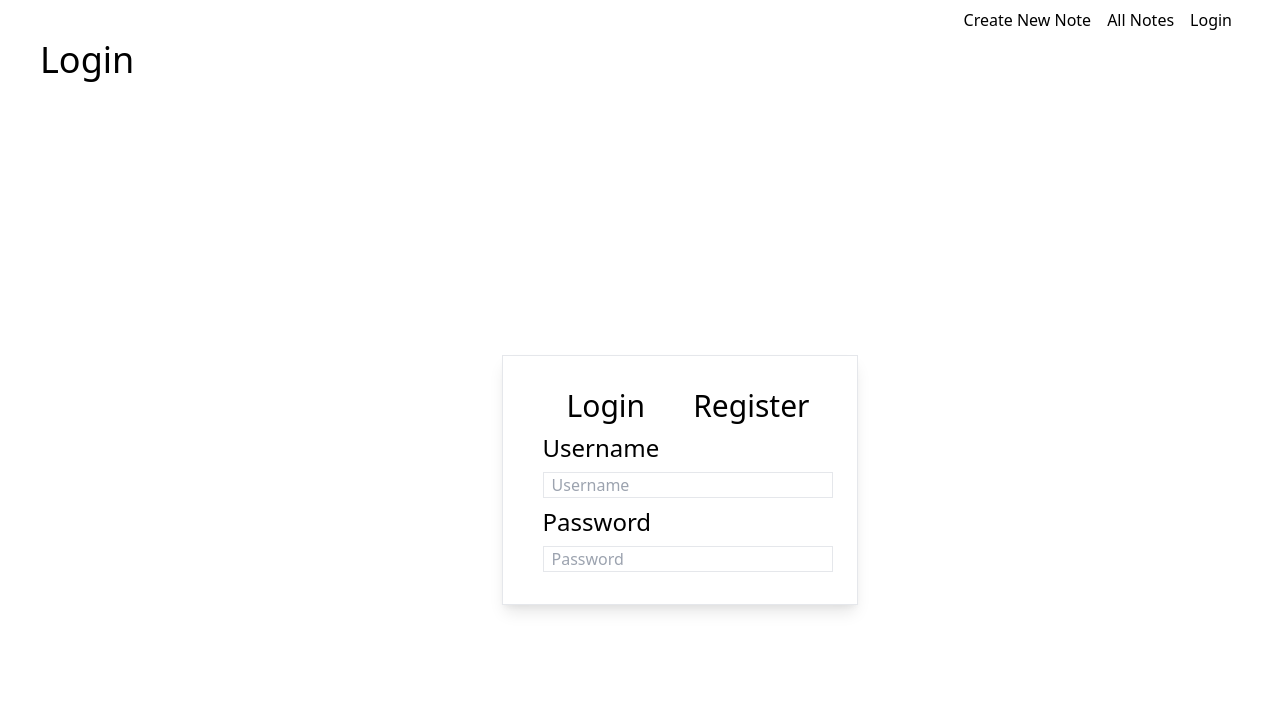
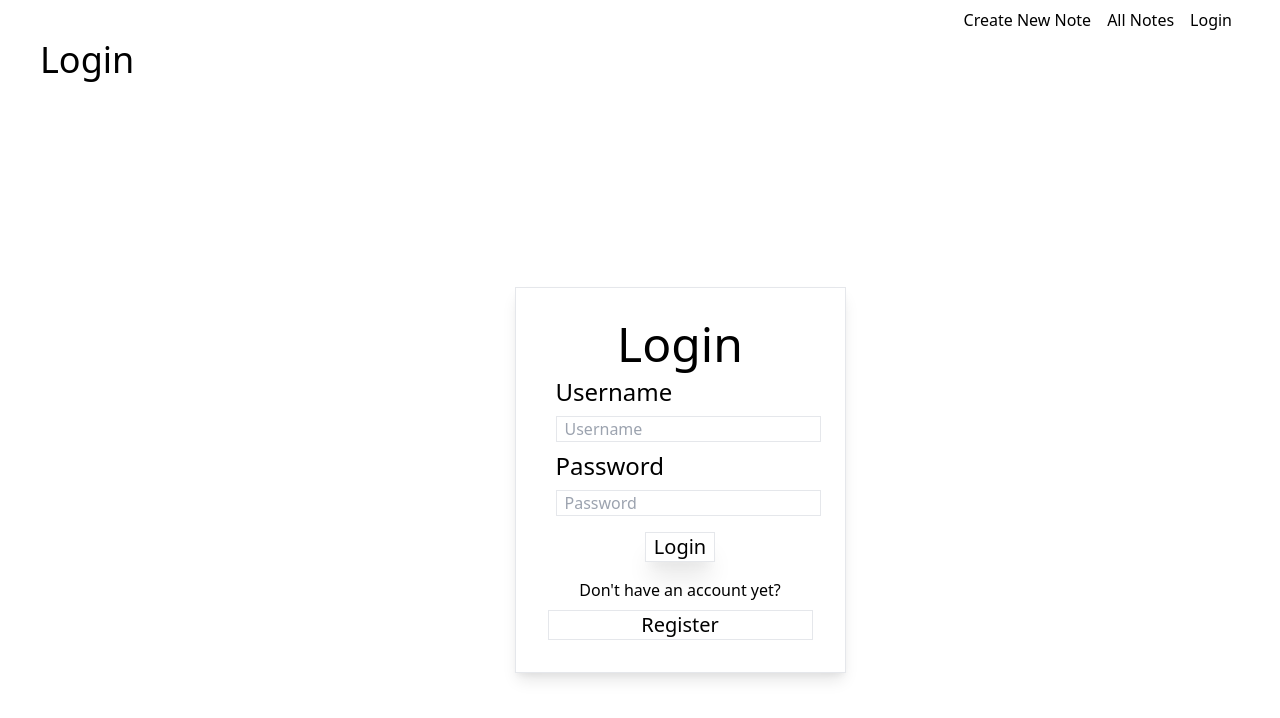
Before and after one commit to apetrovic6/notes-fullstack-frontend, a Next.js app: page / in a window 1280 px wide. Shown: the top 718 px of the page. Built offline with nearby package versions, Linux system fonts and the light colour scheme.

Commit message:
implemented a register page. Register form is functional

```diff
--- a/components/CardComponent.js
+++ b/components/CardComponent.js
@@ -3,7 +3,7 @@ import Link from "next/link";
 const CardComponent = ({ title, content, id }) => {
   return (
     <Link href={`/Notes/${id}`}>
-      <button className="border shadow-lg px-2 py-2  max-h-42 max-w-xs w-4/5">
+      <button className="border shadow-lg px-2 py-2  max-h-42 max-w-xs w-4/5 hover:bg-gray-100">
         <h2 className="text-xl text-left ">{title}</h2>
         <p className="text-base text-left truncate  ">{content}</p>
       </button>
--- a/pages/Notes/[noteId].js
+++ b/pages/Notes/[noteId].js
@@ -28,7 +28,6 @@ const NoteId = () => {
     try {
       await axios.delete(`http://localhost:5000/api/notes/${noteId}`);
       router.push("/Notes");
-      console.log(noteId);
     } catch (err) {
       console.log(err);
     }
@@ -36,14 +35,15 @@ const NoteId = () => {
 
   const onEdit = () => {
     setIsEditing(true);
-    setNewTitle(noteDetail.title);
-    setNewContent(noteDetail.content);
+    setTitle(noteDetail.title);
+    setContent(noteDetail.content);
   };
 
   const onUpdate = async () => {
     const updatedNote = { title, content };
-    console.log(updatedNote);
     await axios.put(`http://localhost:5000/api/notes/${noteId}`, updatedNote);
+    setIsEditing(false);
+    getNoteDetail();
   };
 
   if (!noteDetail) {
@@ -81,20 +81,22 @@ const NoteId = () => {
         </div>
       </div>
       <div>
+        {isEditing ? (
+          <div>
             <div className="flex justify-end ">
               <button
                 onClick={onUpdate}
-            className="px-2 border shadow-lg bg-green-400"
+                className="px-2 border shadow-lg bg-green-400 focus:outline-none"
               >
                 UPDATE
               </button>
             </div>
-        {isEditing ? (
             <textarea
               className="shadow-lg border my-2 py-2 px-2 w-full h-screen"
               value={content}
               onChange={(e) => setContent(e.target.value)}
             />
+          </div>
         ) : (
           <p className="shadow-lg border my-2 py-2 px-2">
             {noteDetail.content}
--- a/pages/index.js
+++ b/pages/index.js
@@ -1,21 +1,25 @@
-import React from "react";
+import { useState } from "react";
+import Link from "next/link";
+const Login = () => {
+  const [username, setUsername] = useState();
+  const [password, setPassword] = useState();
 
-const Login = () => {
+  const login = async () => {
+    await axios;
+  };
+
+  const onSubmit = (e) => {
+    e.preventDefault();
+  };
   return (
     <div>
       <h1 className="text-4xl">Login</h1>
       <div className="w-screen h-screen flex items-center justify-center ">
-        <form className="border shadow-lg py-8 px-8">
-          <div className="">
-            <span className="text-3xl flex text-justify ">
-              <div className="mx-2">
-                <button className="mx-2  px-2 w-full">Login</button>
-              </div>
-              <div className="mx-2 ">
-                <button className="mx-2  px-2 w-full">Register</button>
-              </div>
-            </span>
+        <form onSubmit={onSubmit} className="border shadow-lg py-8 px-8">
+          <div className="text-5xl flex text-center ">
+            <h1 className="mx-2  px-2 w-full mx-2 px-2 w-full">Login</h1>
           </div>
+
           <div className="my-2">
             <div className="mb-2">
               <label className="text-2xl mx-2">Username</label>
@@ -24,6 +28,7 @@ const Login = () => {
               <input
                 className="border px-2 mx-2 w-full"
                 placeholder="Username"
+                onChange={(e) => setUsername(e.target.value)}
               />
             </div>
           </div>
@@ -35,9 +40,21 @@ const Login = () => {
               <input
                 className="border px-2 mx-2 w-full"
                 placeholder="Password"
+                onChange={(e) => setPassword(e.target.value)}
               />
             </div>
           </div>
+          <div className="flex justify-center my-4">
+            <button className="text-xl border shadow-xl px-2 hover:bg-gray-200">
+              Login
+            </button>
+          </div>
+          <h3 className="text-center mt-4 mb-2">Don't have an account yet?</h3>
+          <Link href="/Register">
+            <a className="flex justify-center text-xl border px-2 hover:bg-gray-200">
+              Register
+            </a>
+          </Link>
         </form>
       </div>
     </div>
```
Lines whose indentation alone changed are shown as unchanged.
